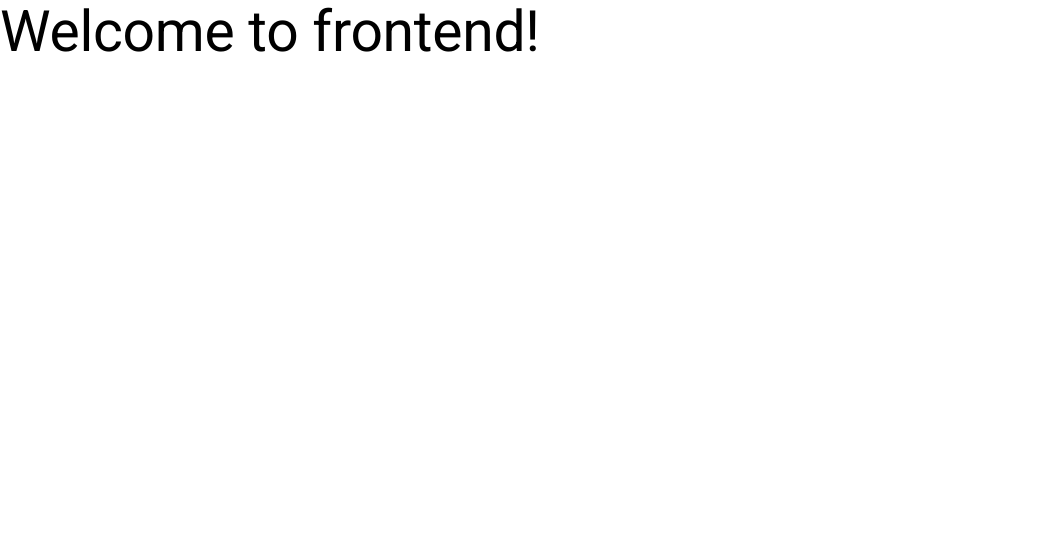
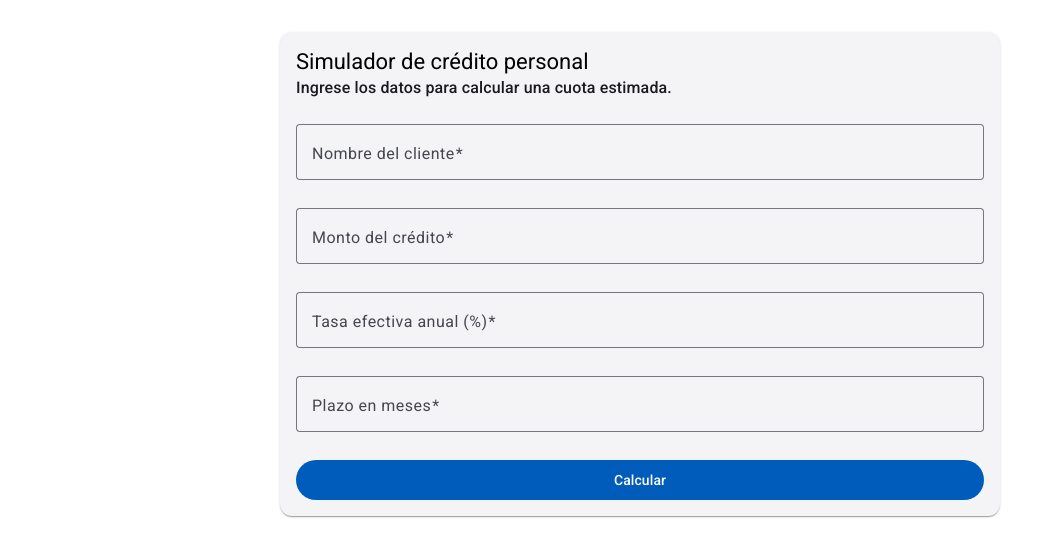
Before and after one commit to juanesT1p/Simulador_de_Cr-ditos_Personales, an Angular app in the folder frontend/: page / in a window 1280 px wide. Shown: the top 556 px of the page, without its empty margins (0-1062 px from the left). Built offline with nearby package versions, Linux system fonts and the light colour scheme.

Commit message:
fix(frontend): restringir clientName a solo letras y espacios

```diff
--- a/frontend/angular.json
+++ b/frontend/angular.json
@@ -2,7 +2,8 @@
   "$schema": "./node_modules/@angular/cli/lib/config/schema.json",
   "version": 1,
   "cli": {
-    "packageManager": "npm"
+    "packageManager": "npm",
+    "analytics": "973de238-83c1-47de-8b4c-9deb2857655d"
   },
   "newProjectRoot": "projects",
   "projects": {
--- a/frontend/src/app/app.component.ts
+++ b/frontend/src/app/app.component.ts
@@ -1,17 +1,14 @@
 import { Component } from '@angular/core';
-import { RouterOutlet } from '@angular/router';
+import { SimulationFormComponent } from './features/simulation-form/simulation-form.component';
 
 @Component({
   selector: 'app-root',
   standalone: true,
-  imports: [RouterOutlet],
+  imports: [SimulationFormComponent],
   template: `
-    <h1>Welcome to {{title}}!</h1>
-
-    <router-outlet />
+    <app-simulation-form />
   `,
   styles: [],
 })
 export class AppComponent {
-  title = 'frontend';
 }
--- a/frontend/src/app/app.config.ts
+++ b/frontend/src/app/app.config.ts
@@ -1,15 +1,20 @@
-import { ApplicationConfig, provideZoneChangeDetection } from '@angular/core';
+import { ApplicationConfig, LOCALE_ID, provideZoneChangeDetection } from '@angular/core';
+import { registerLocaleData } from '@angular/common';
 import { provideHttpClient } from '@angular/common/http';
 import { provideRouter } from '@angular/router';
+import localeEsCo from '@angular/common/locales/es-CO';
 
 import { routes } from './app.routes';
 import { provideAnimationsAsync } from '@angular/platform-browser/animations/async';
+
+registerLocaleData(localeEsCo);
 
 export const appConfig: ApplicationConfig = {
   providers: [
     provideZoneChangeDetection({ eventCoalescing: true }),
     provideRouter(routes),
     provideAnimationsAsync(),
-    provideHttpClient()
+    provideHttpClient(),
+    { provide: LOCALE_ID, useValue: 'es-CO' },
   ]
 };
--- /dev/null
+++ b/frontend/src/app/features/simulation-form/simulation-form.component.html
@@ -0,0 +1,95 @@
+<main class="simulation-form-page">
+  <mat-card>
+    <mat-card-header>
+      <mat-card-title>Simulador de crédito personal</mat-card-title>
+      <mat-card-subtitle>Ingrese los datos para calcular una cuota estimada.</mat-card-subtitle>
+    </mat-card-header>
+
+    <mat-card-content>
+      <form [formGroup]="simulationForm" (ngSubmit)="calculate()">
+        <mat-form-field appearance="outline">
+          <mat-label>Nombre del cliente</mat-label>
+          <input matInput formControlName="clientName" />
+          @if (simulationForm.controls.clientName.invalid && (simulationForm.controls.clientName.dirty || simulationForm.controls.clientName.touched)) {
+            @if (simulationForm.controls.clientName.hasError('required')) {
+              <mat-error>El nombre del cliente es obligatorio.</mat-error>
+            }
+            @if (simulationForm.controls.clientName.hasError('pattern')) {
+              <mat-error>El nombre solo puede contener letras y espacios.</mat-error>
+            }
+          }
+        </mat-form-field>
+
+        <mat-form-field appearance="outline">
+          <mat-label>Monto del crédito</mat-label>
+          <input matInput type="number" min="1" formControlName="loanAmount" />
+          @if (simulationForm.controls.loanAmount.invalid && (simulationForm.controls.loanAmount.dirty || simulationForm.controls.loanAmount.touched)) {
+            <mat-error>Ingrese un monto mayor a cero.</mat-error>
+          }
+        </mat-form-field>
+
+        <mat-form-field appearance="outline">
+          <mat-label>Tasa efectiva anual (%)</mat-label>
+          <input matInput type="number" min="0.01" step="0.01" formControlName="interestRate" />
+          @if (simulationForm.controls.interestRate.invalid && (simulationForm.controls.interestRate.dirty || simulationForm.controls.interestRate.touched)) {
+            <mat-error>Ingrese una tasa mayor o igual a 0,01 %.</mat-error>
+          }
+        </mat-form-field>
+
+        <mat-form-field appearance="outline">
+          <mat-label>Plazo en meses</mat-label>
+          <input matInput type="number" min="1" step="1" formControlName="termMonths" />
+          @if (simulationForm.controls.termMonths.invalid && (simulationForm.controls.termMonths.dirty || simulationForm.controls.termMonths.touched)) {
+            <mat-error>Ingrese un plazo de al menos un mes.</mat-error>
+          }
+        </mat-form-field>
+
+        <button mat-flat-button color="primary" type="submit">Calcular</button>
+      </form>
+
+      @if (summary; as result) {
+        <section class="summary" aria-live="polite">
+          <h2>Resumen ejecutivo</h2>
+          <p><span>Cuota mensual fija</span><strong>{{ result.monthlyPayment | currency:'COP':'symbol-narrow':'1.2-2' }}</strong></p>
+          <p><span>Total de intereses</span><strong>{{ result.totalInterest | currency:'COP':'symbol-narrow':'1.2-2' }}</strong></p>
+          <p><span>Total a pagar</span><strong>{{ result.totalPayment | currency:'COP':'symbol-narrow':'1.2-2' }}</strong></p>
+        </section>
+
+        <section class="amortization-table-section">
+          <h2>Tabla de amortización</h2>
+          <div class="amortization-table-container">
+            <table mat-table [dataSource]="amortizationRows" class="amortization-table">
+              <ng-container matColumnDef="period">
+                <th mat-header-cell *matHeaderCellDef>Cuota</th>
+                <td mat-cell *matCellDef="let row">{{ row.period }}</td>
+              </ng-container>
+
+              <ng-container matColumnDef="capitalPayment">
+                <th mat-header-cell *matHeaderCellDef>Abono a Capital</th>
+                <td mat-cell *matCellDef="let row">{{ row.capitalPayment | currency:'COP':'symbol-narrow':'1.2-2' }}</td>
+              </ng-container>
+
+              <ng-container matColumnDef="interestPayment">
+                <th mat-header-cell *matHeaderCellDef>Interés del Mes</th>
+                <td mat-cell *matCellDef="let row">{{ row.interestPayment | currency:'COP':'symbol-narrow':'1.2-2' }}</td>
+              </ng-container>
+
+              <ng-container matColumnDef="installment">
+                <th mat-header-cell *matHeaderCellDef>Valor Cuota</th>
+                <td mat-cell *matCellDef="let row">{{ row.installment | currency:'COP':'symbol-narrow':'1.2-2' }}</td>
+              </ng-container>
+
+              <ng-container matColumnDef="remainingBalance">
+                <th mat-header-cell *matHeaderCellDef>Saldo Pendiente</th>
+                <td mat-cell *matCellDef="let row">{{ row.remainingBalance | currency:'COP':'symbol-narrow':'1.2-2' }}</td>
+              </ng-container>
+
+              <tr mat-header-row *matHeaderRowDef="displayedColumns"></tr>
+              <tr mat-row *matRowDef="let row; columns: displayedColumns;"></tr>
+            </table>
+          </div>
+        </section>
+      }
+    </mat-card-content>
+  </mat-card>
+</main>
--- /dev/null
+++ b/frontend/src/app/features/simulation-form/simulation-form.component.scss
@@ -0,0 +1,46 @@
+.simulation-form-page {
+  margin: 0 auto;
+  max-width: 720px;
+  padding: 32px 16px;
+}
+
+mat-card-content {
+  padding-top: 24px;
+}
+
+form {
+  display: grid;
+  gap: 8px;
+}
+
+mat-form-field {
+  width: 100%;
+}
+
+.summary {
+  border-top: 1px solid rgba(0, 0, 0, 0.12);
+  margin-top: 32px;
+  padding-top: 24px;
+}
+
+.summary h2 {
+  margin-top: 0;
+}
+
+.summary p {
+  display: flex;
+  justify-content: space-between;
+  gap: 16px;
+}
+
+.amortization-table-section {
+  margin-top: 32px;
+}
+
+.amortization-table-container {
+  overflow-x: auto;
+}
+
+.amortization-table {
+  width: 100%;
+}
--- a/frontend/src/app/features/simulation-form/simulation-form.component.ts
+++ b/frontend/src/app/features/simulation-form/simulation-form.component.ts
@@ -5,11 +5,20 @@ import { MatButtonModule } from '@angular/material/button';
 import { MatCardModule } from '@angular/material/card';
 import { MatFormFieldModule } from '@angular/material/form-field';
 import { MatInputModule } from '@angular/material/input';
+import { MatTableModule } from '@angular/material/table';
 
 interface SimulationSummary {
   monthlyPayment: number;
   totalInterest: number;
   totalPayment: number;
+}
+
+interface AmortizationRow {
+  period: number;
+  capitalPayment: number;
+  interestPayment: number;
+  installment: number;
+  remainingBalance: number;
 }
 
 @Component({
@@ -21,6 +30,7 @@ interface SimulationSummary {
     MatCardModule,
     MatFormFieldModule,
     MatInputModule,
+    MatTableModule,
     CurrencyPipe,
   ],
   templateUrl: './simulation-form.component.html',
@@ -30,13 +40,16 @@ export class SimulationFormComponent {
   private readonly formBuilder = inject(FormBuilder);
 
   readonly simulationForm = this.formBuilder.group({
-    clientName: ['', Validators.required],
+    clientName: ['', [Validators.required, Validators.pattern(/^[a-zA-ZÁÉÍÓÚáéíóúÑñ\s]+$/)]],
     loanAmount: [null, [Validators.required, Validators.min(1)]],
     interestRate: [null, [Validators.required, Validators.min(0.01)]],
     termMonths: [null, [Validators.required, Validators.min(1)]],
   });
 
   summary: SimulationSummary | null = null;
+  amortizationRows: AmortizationRow[] = [];
+  readonly displayedColumns = ['period', 'capitalPayment', 'interestPayment', 'installment', 'remainingBalance'];
+
   calculate(): void {
     if (this.simulationForm.invalid) {
       this.simulationForm.markAllAsTouched();
@@ -58,5 +71,30 @@ export class SimulationFormComponent {
       totalInterest: totalPayment - loanAmount,
       totalPayment,
     };
+
+    let remainingBalance = this.roundCurrency(loanAmount);
+    this.amortizationRows = [];
+
+    for (let period = 1; period <= termMonths; period++) {
+      const interestPayment = this.roundCurrency(remainingBalance * monthlyRate);
+      const capitalPayment = this.roundCurrency(monthlyPayment - interestPayment);
+      remainingBalance = this.roundCurrency(remainingBalance - capitalPayment);
+
+      if (Math.abs(remainingBalance) <= 0.01) {
+        remainingBalance = 0;
+      }
+
+      this.amortizationRows.push({
+        period,
+        capitalPayment,
+        interestPayment,
+        installment: this.roundCurrency(monthlyPayment),
+        remainingBalance,
+      });
+    }
+  }
+
+  private roundCurrency(value: number): number {
+    return Math.round((value + Number.EPSILON) * 100) / 100;
   }
 }
```
